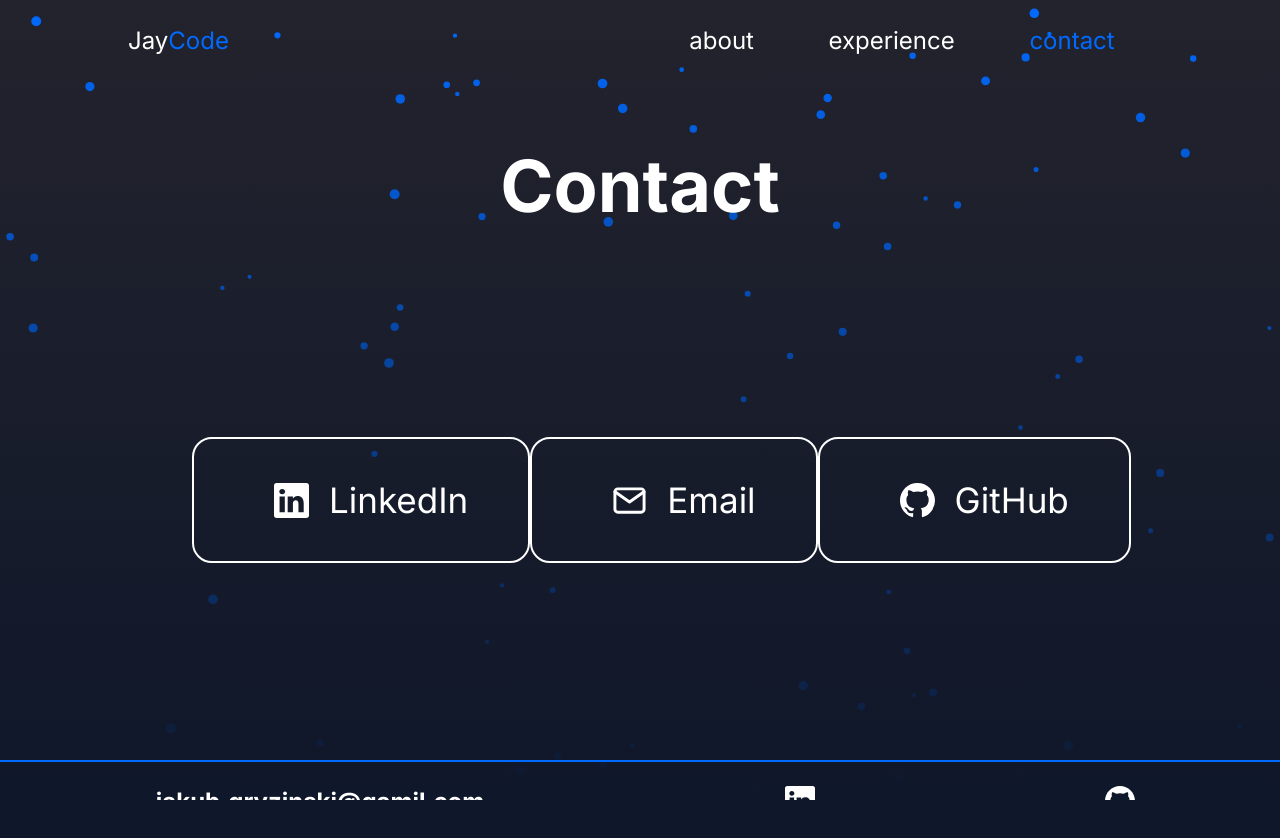
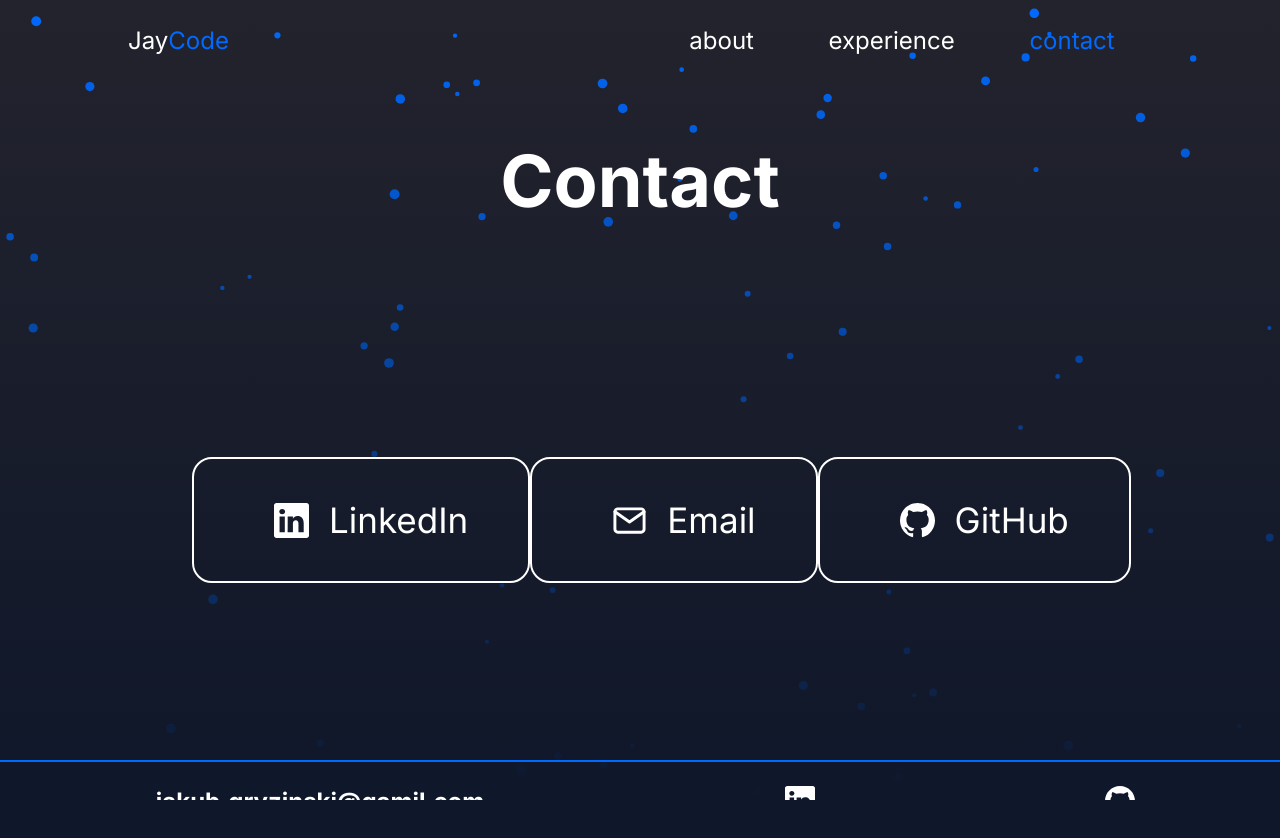
Before and after one commit to JayCodeGitHub/jaycode.pl, a Next.js app: page /contact in a window 1280 px wide. Built offline with nearby package versions, Linux system fonts and the light colour scheme.

Commit message:
Fix Header height

```diff
--- a/src/components/contactItems/contactItems.styles..ts
+++ b/src/components/contactItems/contactItems.styles..ts
@@ -6,11 +6,10 @@ export const StyledOuterWrapper = styled.section`
     justify-content: center;
     align-items: center;
     width: 100%;
-    min-height: calc(65vh);
+    min-height: calc(60vh);
     padding: 2.5vw;
     ${({ theme }) => theme.mq.tablet} {
         flex-direction: row;
-        height: 55vh;
         padding: 2.5vw 15vw;
     }
 `
--- a/src/components/header/header.styles.ts
+++ b/src/components/header/header.styles.ts
@@ -10,7 +10,7 @@ export const StyledWrapper = styled.header`
     ${({ theme }) => theme.mq.desktop}  {
         padding-left: 0;
         width: auto;
-        height: 20vh;
+        height: 25vh;
     }
 `
 
@@ -20,9 +20,8 @@ export const StyledTitle = styled.h1`
     display: flex;
     align-items: center;
     justify-content: center;
-    margin: 2.5rem 0;
+    margin: 0;
     ${({ theme }) => theme.mq.desktop}  {
         font-size: ${({ theme }) => theme.font.size.xxl};
-        margin: 5rem 0 0 0;
     }
 `
```
